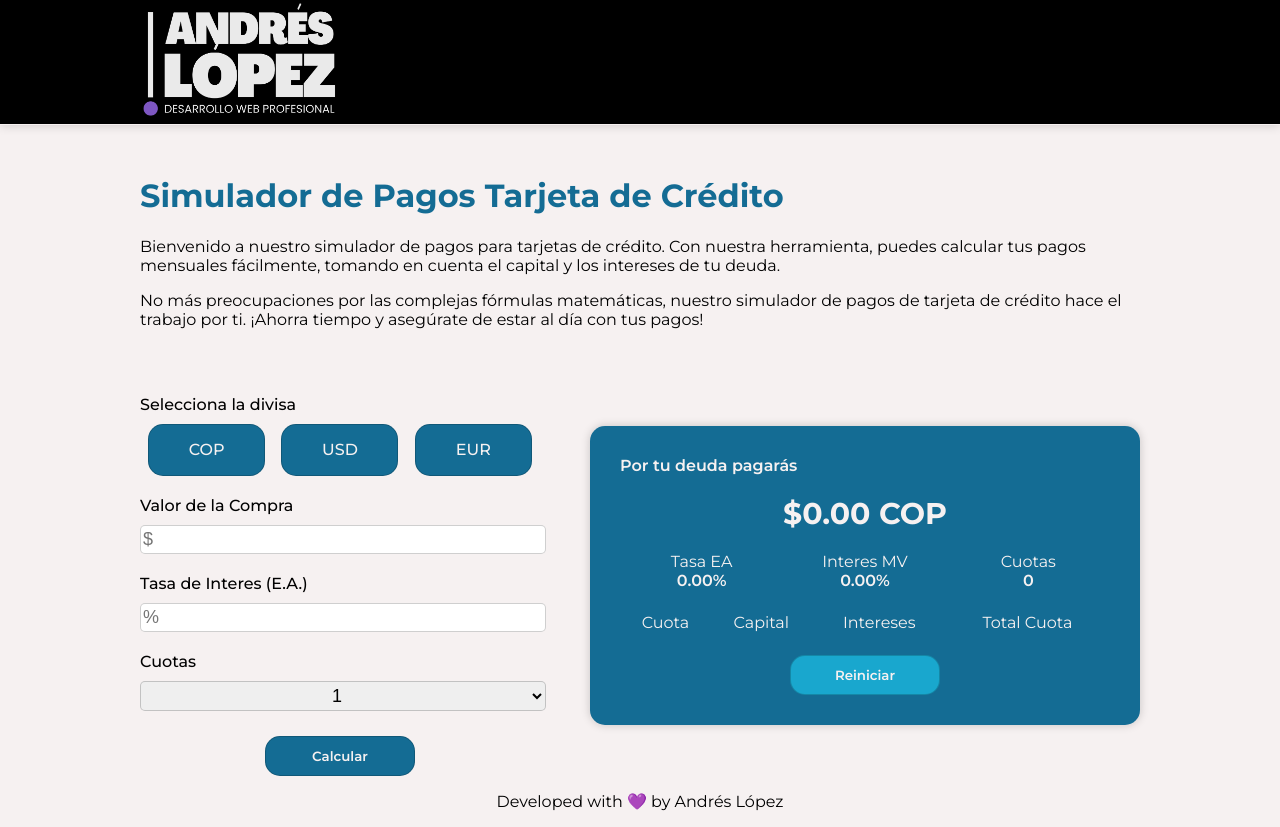
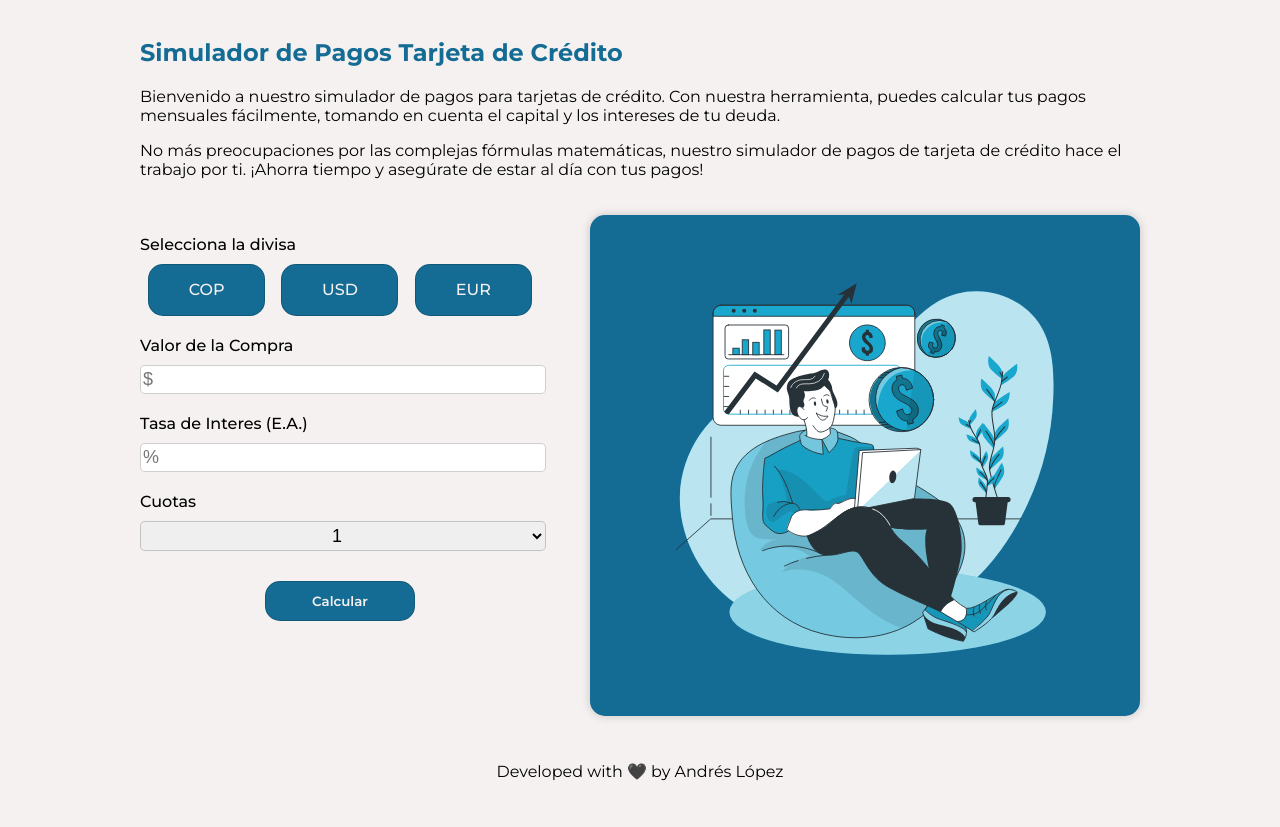
Before and after one commit to andreslopezco/credit-card-simulator, a plain HTML site: page index.html in a window 1280 px wide. After the commit the page ends 805 px from the top, so only its background shows below. Drawn offline with nearby package versions, Linux system fonts and the light colour scheme.

Commit message:
Created CSS variables and standardized measurements, developed multi-display functionality for the simulator box, removed the header

```diff
--- a/assets/css/style.css
+++ b/assets/css/style.css
@@ -5,8 +5,13 @@
     --color-2: #000000;
     --color-3: #19A7CE;
     --color-4: #146C94;
+    --disabled-color: #146C9490;
     --shadow-color: #00000030;
     --border-radius: 15px;
+    --measure-1: 10px;
+    --measure-2: 20px;
+    --measure-3: 30px;
+    --transition: 500ms;
 }
 
 body {
@@ -15,38 +20,15 @@ body {
     font-family: 'Montserrat', sans-serif;
 }
 
-.main-container {
+.main {
     display: flex;
     flex-direction: column;
     align-items: center;
-    width: 100vw;
-    height: 100vh;
-    margin: -8px;
 }
 
-.header {
-    display: flex;
-    justify-content: center;
-    align-items: center;
-    background-color: var(--color-2);
-    color: var(--color-1);
-    width: 100%;
-    height: 150px;
-    border-bottom: 1px solid var(--color-1);
-    box-shadow: 0px 0px 10px var(--shadow-color);
-}
-
-.header-container {
+.main-description-section {
     width: 1000px;
-}
-
-.logo {
-    width: 200px;
-}
-
-.main-description {
-    width: 1000px;
-    margin: 30px 0px;
+    margin: var(--measure-1) 0px;
 }
 
 .main-description-title {
@@ -58,10 +40,11 @@ body {
     color: var(--color-2);
 }
 
-.simulator {
+.simulator-section {
     display: grid;
     grid-template-columns: 40% 55%;
     width: 1000px;
+    margin-top: var(--measure-1);
     gap: 5%;
 }
 
@@ -74,25 +57,25 @@ body {
 .input-title {
     color: var(--color-2);
     font-weight: 500;
-    margin: 20px 0px 10px 0px;
+    margin: var(--measure-2) 0px var(--measure-1) 0px;
 }
 
-.currency-area {
+.currency-selection-area {
     display: flex;
     flex-direction: row;
     justify-content: space-around;
 }
 
-.currency-area input {
+.currency-selection-area input {
     display: none;
 }
 
-.currency-area input:checked + label {
+.currency-selection-area input:checked + label {
     background-color: var(--color-3);
     color: var(--color-1);
 }
 
-.currency {
+.currency-label {
     display: flex;
     justify-content: center;
     align-items: center;
@@ -105,10 +88,10 @@ body {
     font-weight: 500;
 }
 
-.currency:hover {
+.currency-label:hover {
     background-color: var(--color-3);
     color: var(--color-1);
-    transition: 500ms;
+    transition: var(--transition);
 }
 
 .number-input {
@@ -130,27 +113,10 @@ body {
     border-radius: 5px;
 }
 
-.submit-section {
+.submit-button-area {
     display: flex;
     justify-content: center;
-    margin-top: 25px;
-}
-
-.submit-button {
-    width: 150px;
-    height: 40px;
-    border: 1px solid var(--shadow-color);
-    border-radius: var(--border-radius);
-    background-color: var(--color-4);
-    color: var(--color-1);
-    font-family: 'Montserrat', sans-serif;
-    font-weight: 600;
-}
-
-.submit-button:hover {
-    background-color: var(--color-3);
-    color: var(--color-1);
-    transition: 500ms;
+    margin-top: var(--measure-3);
 }
 
 .right-side {
@@ -164,10 +130,14 @@ body {
     height: auto;
     box-sizing: border-box;
     border-radius: var(--border-radius);
-    padding: 30px;
+    padding: var(--measure-3);
     background-color: var(--color-4);
     color: var(--color-1);
     box-shadow: 0px 0px 10px var(--shadow-color);
+}
+
+.financial-image {
+    width: 90%;
 }
 
 .text-simulator-box {
@@ -176,7 +146,7 @@ body {
 }
 
 .total-amount {
-    margin: 20px 0px;
+    margin: var(--measure-2) 0px;
     text-align: center;
     font-size: 30px;
     font-weight: 700;
@@ -186,7 +156,7 @@ body {
     display: grid;
     grid-template-columns: 33.33% 33.33% 33.33%;
     width: 100%;
-    margin-bottom: 20px;
+    margin-bottom: var(--measure-2);
 }
 
 .loan-info-details {
@@ -196,28 +166,49 @@ body {
     align-items: center;
 }
 
-.loan-info-details .title {
+.loan-info-title {
     margin: 0px;
     color: var(--color-1);
 }
 
-.loan-info-details .description {
+.loan-info-description {
     margin: 0px;
     font-weight: 600;
 }
 
 .payment-plan {
     width: 100%;
-    margin-bottom: 20px;
+    margin-bottom: var(--measure-2);
     text-align: center;
 }
 
-.restart-section {
+.restart-button-area {
     display: flex;
     justify-content: center;
 }
 
-.restart-button {
+.button-1 {
+    width: 150px;
+    height: 40px;
+    border: 1px solid var(--shadow-color);
+    border-radius: var(--border-radius);
+    background-color: var(--color-4);
+    color: var(--color-1);
+    font-family: 'Montserrat', sans-serif;
+    font-weight: 600;
+}
+
+.button-1:hover {
+    background-color: var(--color-3);
+    color: var(--color-1);
+    transition: 500ms;
+}
+
+.button-1:disabled {
+    background-color: var(--disabled-color);
+}
+
+.button-2 {
     width: 150px;
     height: 40px;
     border: 1px solid var(--shadow-color);
@@ -228,8 +219,17 @@ body {
     font-weight: 600;
 }
 
-.restart-button:hover {
+.button-2:hover {
     background-color: var(--color-1);
     color: var(--color-3);
     transition: 500ms;
 }
+
+footer {
+    margin: auto;
+    margin-top: var(--measure-3);
+}
+
+.hearth {
+    color: var(--color-2);
+}
--- a/assets/js/code.js
+++ b/assets/js/code.js
@@ -1,13 +1,20 @@
 /* Defining global variables for the document objects */
-const inputLoan = document.getElementById('loan');
+const inputCop = document.getElementById('cop');
+const inputUsd = document.getElementById('usd');
+const inputEur = document.getElementById('eur');
+const inputCapital = document.getElementById('capital');
 const inputEa = document.getElementById('ea');
 const inputInstallments = document.getElementById('installments');
-const submitButton = document.getElementById('submit-button');
-const totalAmountDescription = document.getElementById('total-amount');
-const eaDescription = document.getElementById('apr-description');
+const imageSection = document.getElementById('image-section');
+const paymentPlanSection = document.getElementById('payment-plan-section');
+const totalAmountDescription = document.getElementById('total-amount-description');
+const currencyDescription = document.getElementById('currency-description');
+const eaDescription = document.getElementById('ea-description');
 const mvDescription = document.getElementById('mv-description');
 const installmentsDescription = document.getElementById('installments-description');
-const paymentPlan = document.getElementById('payment-plan-table')
+const paymentPlanDescription = document.getElementById('payment-plan-description')
+const submitButton = document.getElementById('submit');
+const restartButton = document.getElementById('restart');
 
 /* Defining global variables */
 let capital;
@@ -21,10 +28,23 @@ let capitalPaymentString;
 let totalAmount;
 
 /* Creating functions */
-function calculateInterest() {
+function startScript() {
+    submitButton.addEventListener('click', calculate);
+    restartButton.addEventListener('click', restart);
+
+    imageSection.style.display = 'flex';
+    imageSection.style.justifyContent = 'center';
+    paymentPlanSection.style.display = 'none';
+}
+
+function calculate() {
+
+    submitButton.disabled = true;
+    imageSection.style.display = 'none';
+    paymentPlanSection.style.display = 'block';
 
     /* Initializing variables */
-    capital = Number(inputLoan.value);
+    capital = Number(inputCapital.value);
     ea = Number(inputEa.value);
     mv = Number(interestConvertion(ea));
     installments = Number(inputInstallments.value);
@@ -32,9 +52,17 @@ function calculateInterest() {
     capitalPaymentString = financial(capitalPayment);
     totalAmount = capital;
 
+    if(inputCop.checked == true) {
+        currencyDescription.innerHTML = 'COP';
+    }
+    else if(inputUsd.checked == true) {
+        currencyDescription.innerHTML = 'USD';
+    }
+    else if(inputEur.checked == true) {
+        currencyDescription.innerHTML = 'EUR';
+    }
+
     for(i = 1; i <= installments; i ++) {
-
-
         if(i == 1) {
             capital = capital;
         }
@@ -49,7 +77,7 @@ function calculateInterest() {
         interestPayment = financial(interestPayment);
         installmentPayment = financial(installmentPayment);
 
-        paymentPlan.innerHTML += `
+        paymentPlanDescription.innerHTML += `
                         <tr>
                             <td>${i}</td>
                             <td>$${capitalPaymentString}</td>
@@ -71,10 +99,14 @@ function financial(n) {
 }
 
 function interestConvertion(i) {
-    let tnm = Math.pow(1 + (i / 100), 30/360) - 1
+    let tmv = Math.pow(1 + (i / 100), 30/360) - 1
 
-    return tnm * 100;
+    return tmv * 100;
+}
+
+function restart(){
+
 }
 
 /* Running code */
-submitButton.addEventListener('click', calculateInterest);
+startScript();
--- a/index.html
+++ b/index.html
@@ -8,40 +8,27 @@
     <title>Simulador Tarjeta de Crédito</title>
 </head>
 <body>
-    <main class="main-container">
-        <header class="header">
-            <div class="header-container">
-                <a href="https://andreslopez.co/"><img src="./assets/img/logo.png" alt="AndresLopez.co Logo" class="logo" /></a>
+    <main class="main">
+        <section class="main-description-section">
+            <h1 class="main-description-title">Simulador de Pagos Tarjeta de Crédito</h1>
+            <p class="main-description-text">Bienvenido a nuestro simulador de pagos para tarjetas de crédito. Con nuestra herramienta, puedes calcular tus pagos mensuales fácilmente, tomando en cuenta el capital y los intereses de tu deuda.</p>
+            <p class="main-drescription-text">No más preocupaciones por las complejas fórmulas matemáticas, nuestro simulador de pagos de tarjeta de crédito hace el trabajo por ti. ¡Ahorra tiempo y asegúrate de estar al día con tus pagos!</p>
+        </section>
+        <section class="simulator-section">
+            <div class="left-side">
+                <p class="input-title">Selecciona la divisa</p>
+                <div class="currency-selection-area">
+                    <input type="radio" name="currency" id="cop">
+                    <label for="cop" class="currency-label">COP</label>
+                    <input type="radio" name="currency" id="usd">
+                    <label for="usd" class="currency-label">USD</label>
+                    <input type="radio" name="currency" id="eur">
+                    <label for="eur" class="currency-label">EUR</label>
                 </div>
-        </header>
-
-        <div class="main-description">
-            <h1 class="main-description-title">Simulador de Pagos Tarjeta de Crédito</h1>
-            <p class="main-description-text">Bienvenido a nuestro simulador de pagos para tarjetas de crédito. Con nuestra herramienta, puedes calcular tus pagos mensuales fácilmente, tomando en cuenta el capital y los intereses de tu deuda.
-            </p>
-            <p class="main-drescription-text">No más preocupaciones por las complejas fórmulas matemáticas, nuestro simulador de pagos de tarjeta de crédito hace el trabajo por ti. ¡Ahorra tiempo y asegúrate de estar al día con tus pagos!</p>
-        </div>
-
-        <div class="simulator">
-            <section class="left-side">
-                <p class="input-title">Selecciona la divisa</p>
-                <div class="currency-area">
-                    <input type="radio" name="currency" id="cop">
-                    <label for="cop" class="currency">COP</label>
-
-                    <input type="radio" name="currency" id="usd">
-                    <label for="usd" class="currency">USD</label>
-
-                    <input type="radio" name="currency" id="eur">
-                    <label for="eur" class="currency">EUR</label>
-                </div>
-
                 <p class="input-title">Valor de la Compra</p>
-                <input type="number" name="loan" id="loan" class="number-input" placeholder="$">
-
+                <input type="number" name="capital" id="capital" class="number-input" placeholder="$">
                 <p class="input-title">Tasa de Interes (E.A.)</p>
                 <input type="number" name="ea" id="ea" class="number-input" placeholder="%">
-
                 <p class="input-title">Cuotas</p>
                 <select name="installments" id="installments" class="select-input">
                     <option value="1">1</option>
@@ -93,31 +80,33 @@
                     <option value="47">47</option>
                     <option value="48">48</option>
                 </select>
-
-                <div class="submit-section">
-                    <button id="submit-button" class="submit-button">Calcular</button>
+                <div class="submit-button-area">
+                    <button id="submit" class="button-1">Calcular</button>
                 </div>
+            </div>
+            <div class="right-side">
+                <div class="simulator-box">
+                    <section id="image-section">
+                        <img src="./assets/img/financial-vector.svg" alt="Exito Financiero" class="financial-image">
                     </section>
-
-            <section class="right-side">
-                <div class="simulator-box">
+                    <section id="payment-plan-section">
                         <p class="text-simulator-box">Por tu deuda pagarás</p>
-                    <p class="total-amount">$<span id="total-amount">0.00</span> COP</p>
+                        <p class="total-amount">$<span id="total-amount-description">0.00</span> <span id="currency-description">COP</span></p>
                         <div class="loan-info">
                             <div class="loan-info-details">
-                            <p class="title">Tasa EA</p>
-                            <p id="apr-description" class="description">0.00%</p>
+                                <p class="loan-info-title">Tasa EA</p>
+                                <p id="ea-description" class="loan-info-description">0.00%</p>
                             </div>
                             <div class="loan-info-details">
-                            <p class="title">Interes MV</p>
-                            <p id="mv-description" class="description">0.00%</p>
+                                <p class="loan-info-title">Interes MV</p>
+                                <p id="mv-description" class="loan-info-description">0.00%</p>
                             </div>
                             <div class="loan-info-details">
-                            <p class="title">Cuotas</p>
-                            <p id="installments-description" class="description">0</p>
+                                <p class="loan-info-title">Cuotas</p>
+                                <p id="installments-description" class="loan-info-description">0</p>
                             </div>
                         </div>
-                    <table id="payment-plan-table" class="payment-plan">
+                        <table id="payment-plan-description" class="payment-plan">
                             <tr>
                                 <td>Cuota</td>
                                 <td>Capital</td>
@@ -125,14 +114,15 @@
                                 <td>Total Cuota</td>
                             </tr>
                         </table>
-                    <div class="restart-section">
-                        <button class="restart-button">Reiniciar</button>
+                        <div class="restart-button-area">
+                            <button id="restart" class="button-2">Reiniciar</button>
+                        </div>
+                    </section>
                 </div>
             </div>
         </section>
-        </div>
         <footer>
-            <p>Developed with <span class="hearth">💜</span> by Andrés López</p>
+            <p>Developed with <span class="hearth">🖤</span> by Andrés López</p>
         </footer>
     </main>
     <script src="https://cdnjs.cloudflare.com/ajax/libs/Chart.js/4.2.1/chart.min.js" integrity="sha512-v3ygConQmvH0QehvQa6gSvTE2VdBZ6wkLOlmK7Mcy2mZ0ZF9saNbbk19QeaoTHdWIEiTlWmrwAL4hS8ElnGFbA==" crossorigin="anonymous" referrerpolicy="no-referrer"></script>
```
Also changed, not shown: assets/img/financial-vector.svg (added), assets/img/logo.png (deleted), 1 other file. Lines whose indentation alone changed are shown as unchanged.
